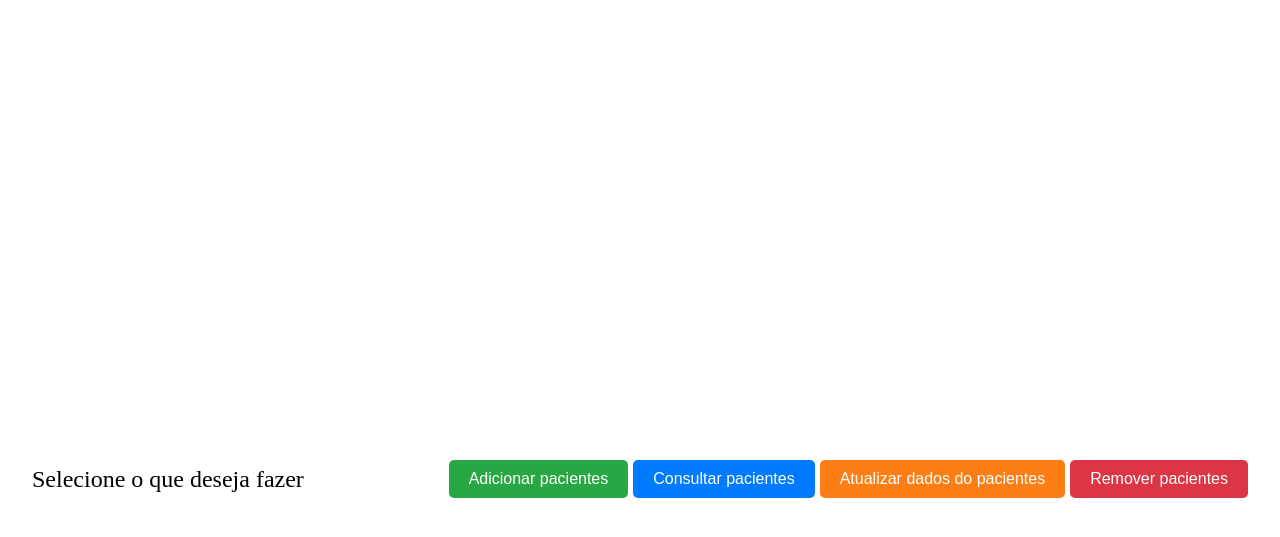
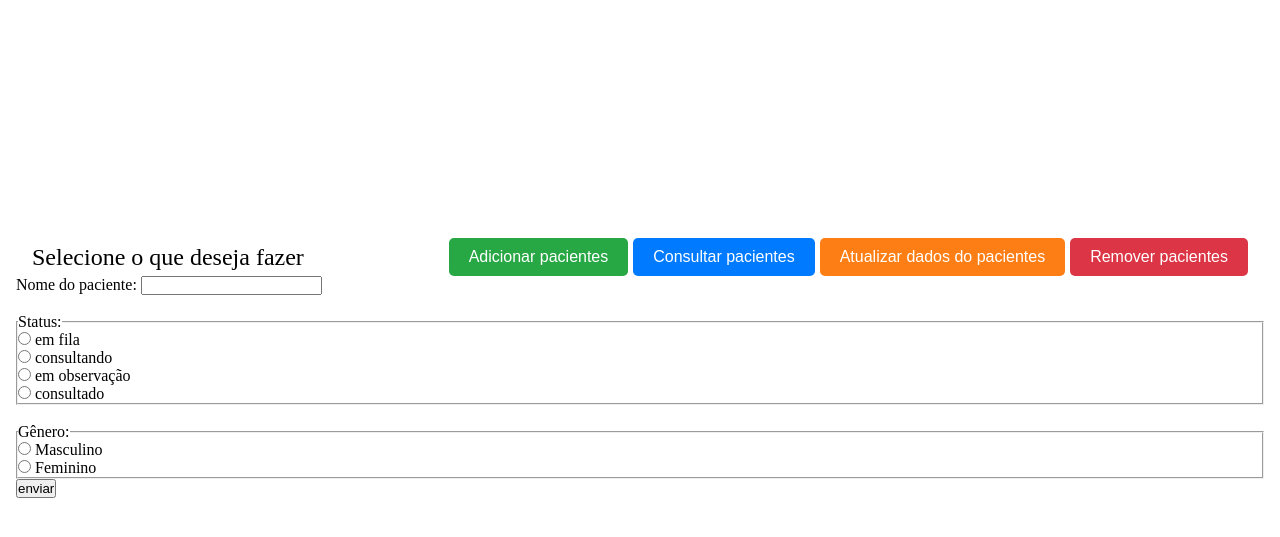
Before and after one commit to macielzeferino/queue-of-patients, a plain HTML site: page src/index.html in a window 1280 px wide. Both pictures are taken after a click on the button "Adicionar pacientes". Shown: the part 119-656 px from the top of the page. Drawn offline with Linux system fonts and the light colour scheme.

Commit message:
funciont handle

```diff
--- a/src/index.html
+++ b/src/index.html
@@ -37,12 +37,13 @@
     <section class="input-datas">
       <p>Selecione o que deseja fazer</p>
       <div class="buttons">
-        <button id="addData"class="btn btn-add">Adicionar pacientes</button>
+        <button class="btn btn-add">Adicionar pacientes</button>
         <button class="btn btn-view">Consultar pacientes</button>
         <button class="btn btn-update">Atualizar dados do pacientes</button>
         <button class="btn btn-delete">Remover pacientes</button>
       </div>
-      <form action="#" class="hidden">
+    </section>
+    <form action="#" class="hidden" id="formData">
       <div>
         <label for="name">Nome do paciente: </label>
         <input type="text" name="name" id="name">
@@ -77,8 +78,16 @@
           <label for="F">Feminino</label>
         </div>
       </fieldset>
+      <button type="submit">enviar</button>
     </form>
-    </section>
   </main>
+  <script>
+    document.querySelector(".btn-add").addEventListener("click", () => {
+      const form = document.querySelector("#formData")
+      if(form.classList == "hidden") {
+        form.classList.remove("hidden")
+      }
+    })
+  </script>
 </body>
 </html>
```
Lines whose indentation alone changed are shown as unchanged.
